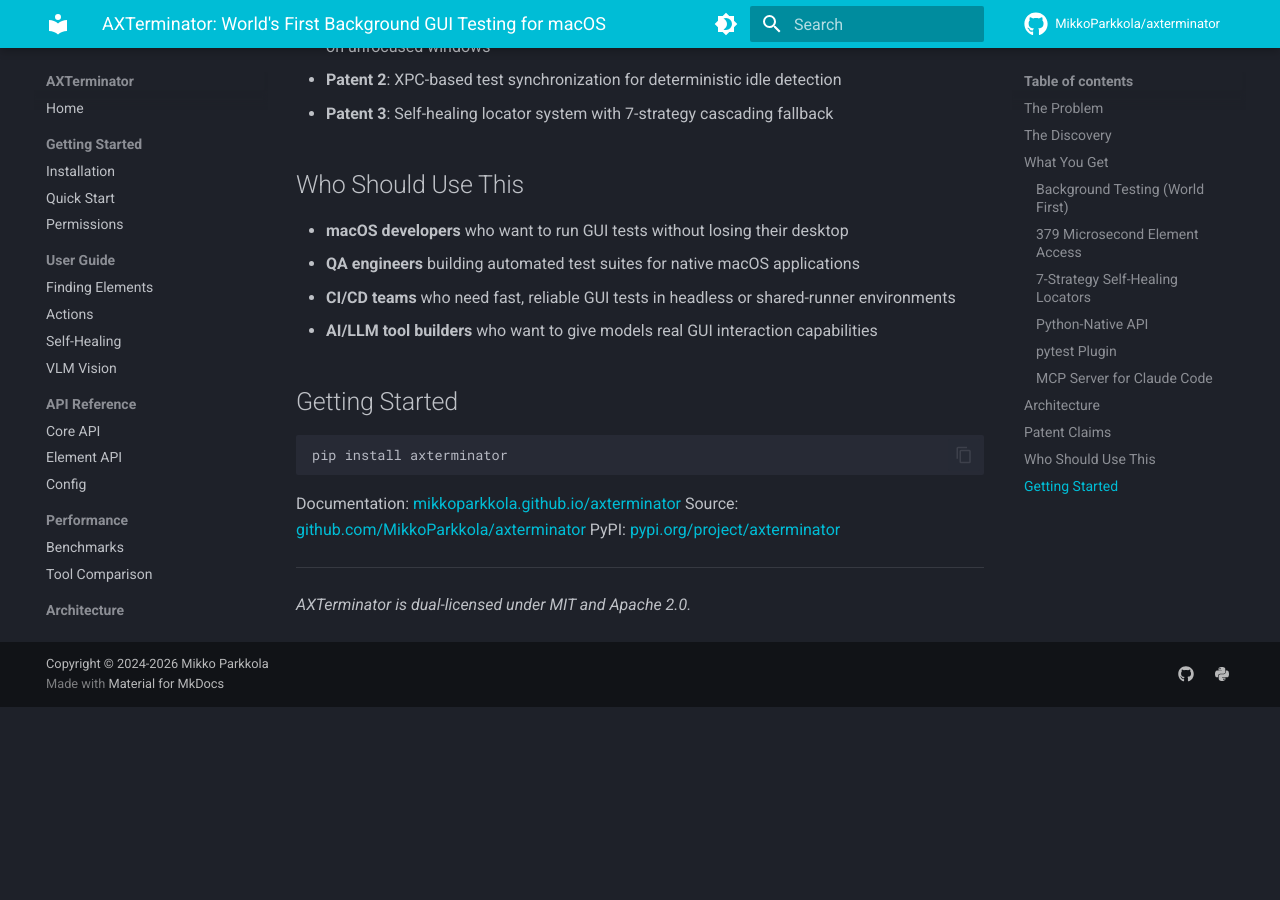
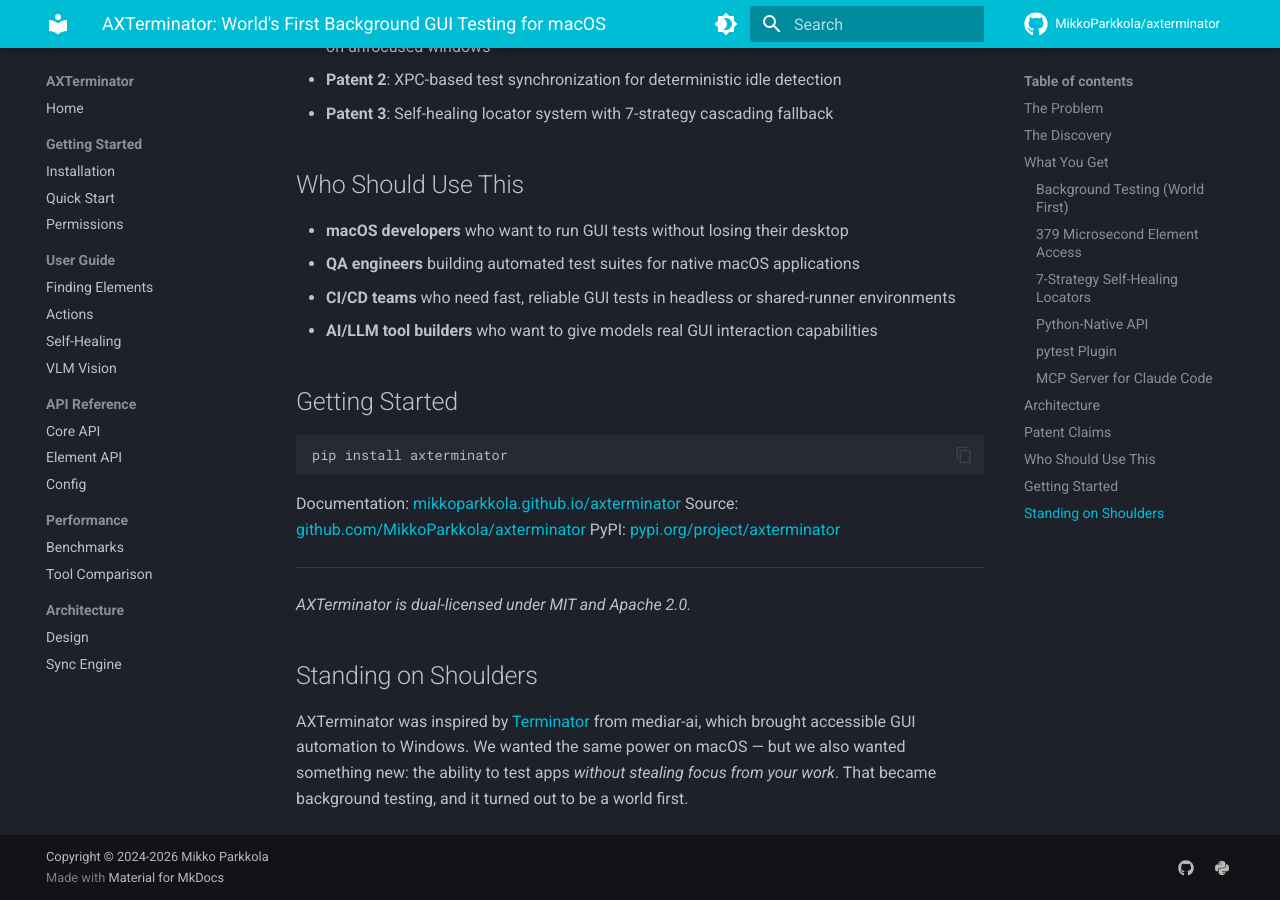
Before and after one commit to MikkoParkkola/axterminator, an MkDocs documentation site: the page built from docs/launch/blog-post-draft.md, in a window 1280 px wide and 900 px high, scrolled down 4347 px. Built offline with MkDocs 1.6.1 and Material for MkDocs 9.7.7, drawn with Linux system fonts in a browser that asks for light colours; comment, search, counter and statistics services are not loaded; before the commit the page ends 5054 px from its top, so only the background shows below that.

Commit message:
docs: add mediar-ai/terminator acknowledgement
AXTerminator was inspired by Terminator (Windows GUI automation).
Credit added to README.md and blog post draft.

Co-Authored-By: Claude Opus 4.6 (1M context) <noreply@anthropic.com>

```diff
--- a/docs/launch/blog-post-draft.md
+++ b/docs/launch/blog-post-draft.md
@@ -194,3 +194,7 @@ PyPI: [pypi.org/project/axterminator](https://pypi.org/project/axterminator/)
 ---
 
 *AXTerminator is dual-licensed under MIT and Apache 2.0.*
+
+## Standing on Shoulders
+
+AXTerminator was inspired by [Terminator](https://github.com/mediar-ai/terminator) from mediar-ai, which brought accessible GUI automation to Windows. We wanted the same power on macOS — but we also wanted something new: the ability to test apps *without stealing focus from your work*. That became background testing, and it turned out to be a world first.
```
Also changed, not shown: README.md (+4 -0 lines).
